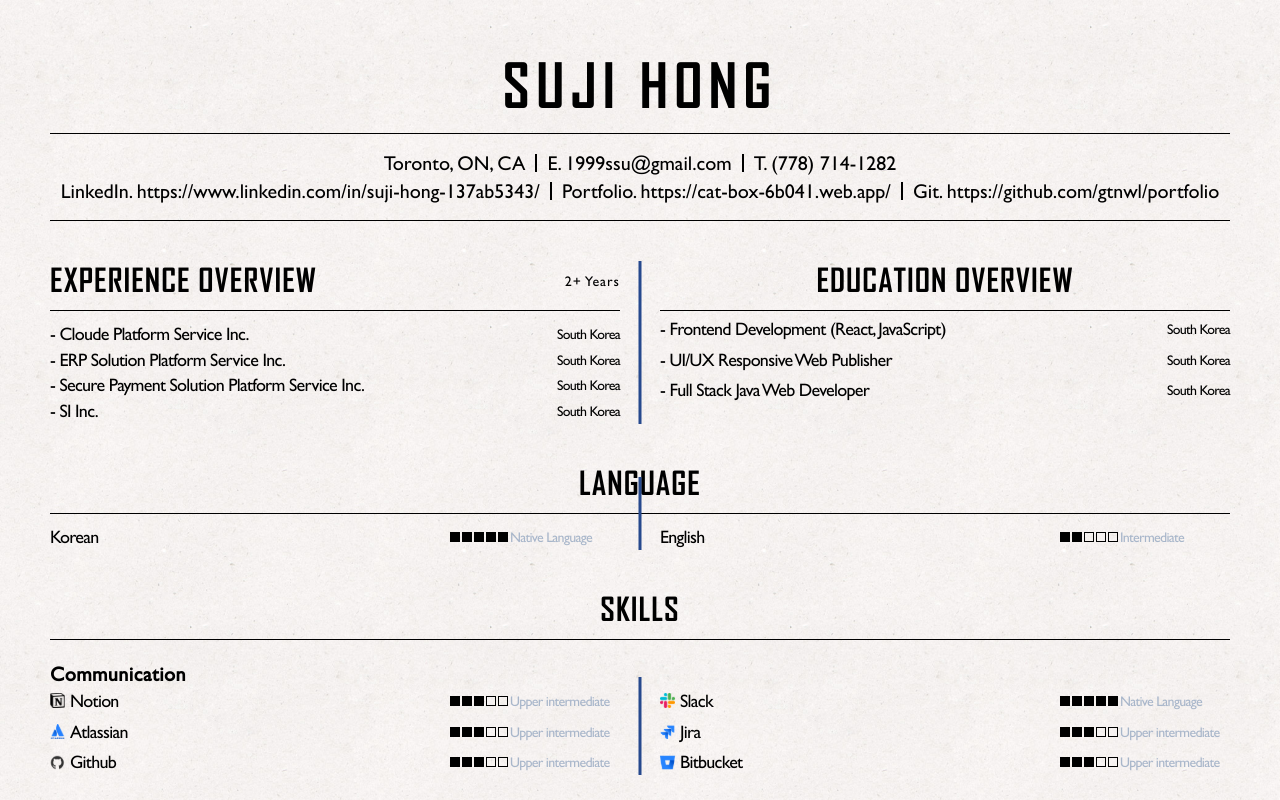
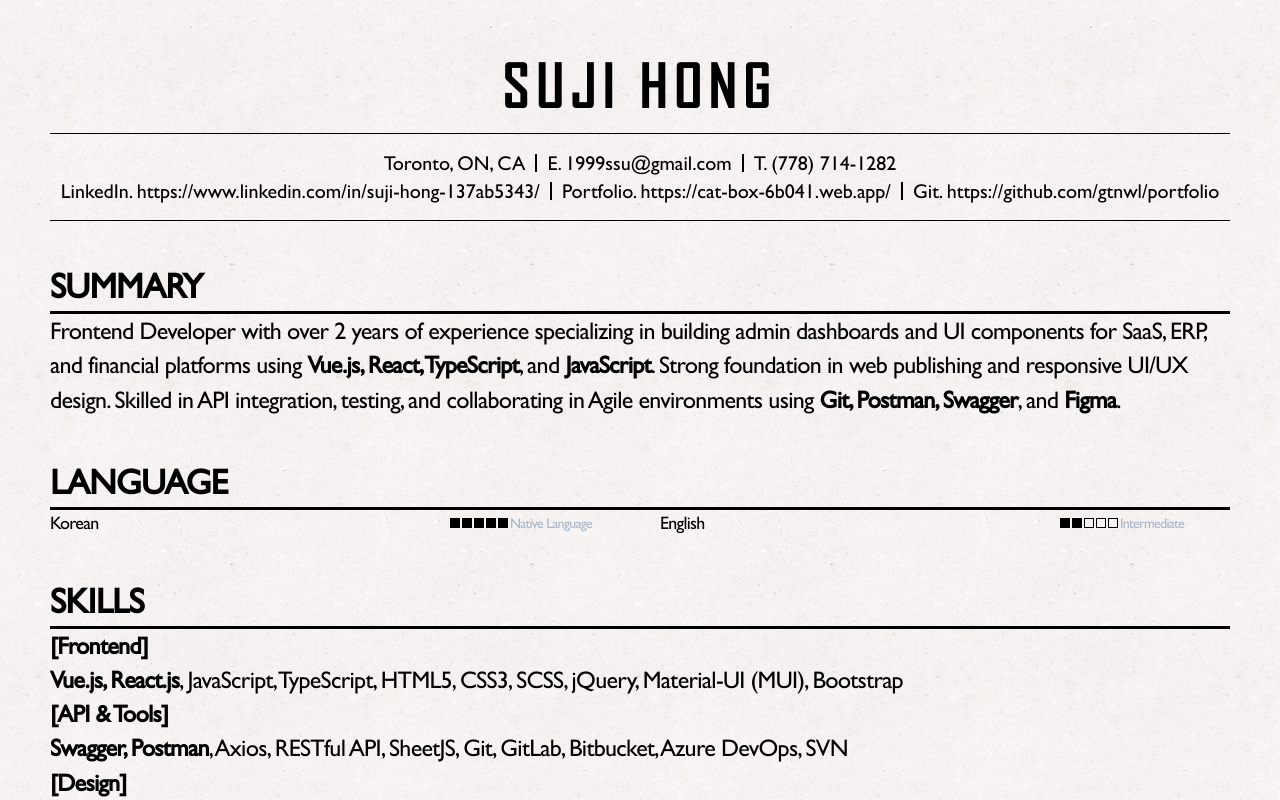
Before and after one commit to gtnwl/portfolio, a React (Create React App) app: page /portfolio/projects in a window 1280 px wide. Built offline with nearby package versions, Linux system fonts and the light colour scheme.

Commit message:
edit: resume css, layout

```diff
--- a/src/App.js
+++ b/src/App.js
@@ -18,7 +18,6 @@ const App = () => {
                   element={
                     <>
                       <RESUME />
-                      <RESUMEDETIAL />
                     </>
                   }
                 />
--- a/src/html/Resume.js
+++ b/src/html/Resume.js
@@ -39,62 +39,23 @@ const Resume = () => {
 
   return (
     <div className="resume">
-      <div className="overview flex-row border-center gap40">
-        <ul className="left flex-column flex_1">
-          <li>
-            <p className="title title_small_v1 flex-row space-between align-items-center">
-              EXPERIENCE OVERVIEW <span className="text text_v7">2+ Years</span>
+      <div className="flex-column">
+        <h3 className="sub_title bB bBBold">SUMMARY</h3>
+        <p className="text">
+          Frontend Developer with over 2 years of experience specializing in
+          building admin dashboards and UI components for SaaS, ERP, and
+          financial platforms using{" "}
+          <span className="text text_point">Vue.js, React, TypeScript</span>,
+          and <span className="text text_point">JavaScript</span>. Strong
+          foundation in web publishing and responsive UI/UX design. Skilled in
+          API integration, testing, and collaborating in Agile environments
+          using <span className="text text_point">Git, Postman, Swagger</span>,
+          and <span className="text text_point">Figma</span>.
         </p>
-          </li>
-          <li className="mT10">
-            <p className="flex-row space-between align-items-center text_v5">
-              - Cloude Platform Service Inc.
-              <span className="text text_v7">South Korea</span>
-            </p>
-          </li>
-          <li>
-            <p className="flex-row space-between align-items-center text_v5">
-              - ERP Solution Platform Service Inc.
-              <span className="text text_v7">South Korea</span>
-            </p>
-          </li>
-          <li>
-            <p className="flex-row space-between align-items-center text_v5">
-              - Secure Payment Solution Platform Service Inc.
-              <span className="text text_v7">South Korea</span>
-            </p>
-          </li>
-          <li>
-            <p className="flex-row space-between align-items-center text_v5">
-              - SI Inc. <span className="text text_v7">South Korea</span>
-            </p>
-          </li>
-        </ul>
-        <ul className="right flex-column gap5 flex_1 ">
-          <li className="title title_small_v1"> EDUCATION OVERVIEW</li>
-          <li>
-            <p className="flex-row space-between align-items-center text_v5">
-              - Frontend Development (React, JavaScript)
-              <span className="text text_v7">South Korea</span>
-            </p>
-          </li>
-          <li>
-            <p className="flex-row space-between align-items-center text_v5">
-              - UI/UX Responsive Web Publisher
-              <span className="text text_v7">South Korea</span>
-            </p>
-          </li>
-          <li>
-            <p className="flex-row space-between align-items-center text_v5">
-              - Full Stack Java Web Developer
-              <span className="text text_v7">South Korea</span>
-            </p>
-          </li>
-        </ul>
       </div>
-      <div className="language ">
-        <p className="title title_small_v1">LANGUAGE</p>
-        <div className="flex-row border-center gap40">
+      <div>
+        <h3 className="sub_title bB bBBold">LANGUAGE</h3>
+        <div className="flex-row gap40">
           <ul className="left flex-column gap5 flex_1">
             <li className="flex-row space-between align-items-center">
               <p className="text_v5">Korean</p>
@@ -109,250 +70,205 @@ const Resume = () => {
           </ul>
         </div>
       </div>
-      <div className="skills flex-column gap20">
-        <p className="title title_small_v1">SKILLS</p>
-        <div className="commu ">
-          <p className="text_v4Bold">Communication</p>
-          <div className="flex-row border-center gap40">
-            <ul className="left flex-column gap5 flex_1">
-              <li className="flex-row space-between align-items-center">
-                <p className="text_v5 flex-row align-items-center ">
-                  <i className="icon icon_notion">
-                    <em className="hidden">notion</em>
-                  </i>
-                  Notion
+      <div className="flex-column">
+        <h3 className="sub_title bB bBBold">SKILLS</h3>
+        <div className="text">
+          <p className="text text_point">[Frontend]</p>
+          <p>
+            <span className="text text_point">Vue.js, React.js</span>,
+            JavaScript, TypeScript, HTML5, CSS3, SCSS, jQuery, Material-UI
+            (MUI), Bootstrap
           </p>
-                <BoxContainer type="C" />
-              </li>
-              <li className="flex-row space-between align-items-center">
-                <p className="text_v5 flex-row align-items-center ">
-                  <i className="icon icon_atl">
-                    <em className="hidden">atl</em>
-                  </i>
-                  Atlassian
+        </div>
+        <div className="text">
+          <p className="text text_point">[API & Tools]</p>
+          <p>
+            <span className="text text_point">Swagger, Postman</span>, Axios,
+            RESTful API, SheetJS, Git, GitLab, Bitbucket, Azure DevOps, SVN
           </p>
-                <BoxContainer type="C" />
-              </li>
-              <li className="flex-row space-between align-items-center">
-                <p className="text_v5 flex-row align-items-center ">
-                  <i className="icon icon_git">
-                    <em className="hidden">git</em>
-                  </i>
-                  Github
+        </div>
+        <div className="text">
+          <p className="text text_point">[Design]</p>
+          <p>
+            <span className="text text_point">Figma</span>, Adobe Photoshop,
+            Adobe Illustrator
           </p>
-                <BoxContainer type="C" />
-              </li>
-            </ul>
-            <ul className="right flex-column gap5 flex_1">
-              <li className=" flex-row space-between align-items-center">
-                <p className="text_v5 flex-row align-items-center ">
-                  <i className="icon icon_slack">
-                    <em className="hidden">slack</em>
-                  </i>
-                  Slack
-                </p>
-                <BoxContainer type="A" />
-              </li>
-              <li className="flex-row space-between align-items-center">
-                <p className="text_v5 flex-row align-items-center ">
-                  <i className="icon icon_jira">
-                    <em className="hidden">jira</em>
-                  </i>
-                  Jira
-                </p>
-                <BoxContainer type="C" />
-              </li>
-              <li className="flex-row space-between align-items-center">
-                <p className="text_v5 flex-row align-items-center ">
-                  <i className="icon icon_bit">
-                    <em className="hidden">bit</em>
-                  </i>
-                  Bitbucket
-                </p>
-                <BoxContainer type="C" />
-              </li>
-            </ul>
+        </div>
+        <div className="text">
+          <p className="text text_point">[Collaboration]</p>
+          <p>Jira, Slack, Notion, Confluence, Atlassian</p>
+        </div>
+        <div className="text">
+          <p className="text text_point">[Others]</p>
+          <p>Excel, PowerPoint, Word</p>
         </div>
       </div>
-        <div className="teach ">
-          <p className="text_v4Bold">Teach Stack</p>
-          <div className="flex-row border-center gap40">
-            <ul className="left flex-column gap5 flex_1">
-              <li className="flex-row space-between align-items-center">
-                <p className="text_v5 flex-row align-items-center ">
-                  <i className="icon icon_react">
-                    <em className="hidden">react</em>
-                  </i>
-                  React
+      <div className="flex-column">
+        <h3 className="sub_title bB bBBold">EXPERIENCE</h3>
+        <div className="pT20">
+          <div className="flex-row space-between pB10">
+            <p className="text text_point">
+              [OKESTRO Inc. (Cloud Platform Service)]
             </p>
-                <BoxContainer type="D" />
-              </li>
-              <li className="flex-row space-between align-items-center">
-                <p className="text_v5 flex-row align-items-center ">
-                  <i className="icon icon_js">
-                    <em className="hidden">js</em>
-                  </i>
-                  JavaScript
+            <p className="text text_v3 text_point">South Korea</p>
+          </div>
+          <div className="flex-row ">
+            <p className="flex_1 text flex-column">
+              Frontend Developer (Junior)
+              <span className="fontItalic">09/2023 - 12/2024</span>
             </p>
-                <BoxContainer type="C" />
-              </li>
-              <li className="flex-row space-between align-items-center">
-                <p className="text_v5 flex-row align-items-center ">
-                  <i className="icon icon_html">
-                    <em className="hidden">html</em>
-                  </i>
-                  HTML5
+            <p className="flex_1 text text_heightNormal text_spacingNormal text_spacingNormal">
+              <span className="text text_point">
+                Designed and implemented volume backup/schedule features
+              </span>{" "}
+              on an admin dashboard using{" "}
+              <span className="text text_point">Vue 3</span> and{" "}
+              <span className="text text_point">TypeScript</span>, enhancing
+              user control over deleted volume restoration and backup
+              scheduling. Enabled Excel data export with{" "}
+              <span className="text text_point">SheetJS</span>, allowing full
+              resource data export.{" "}
+              <span className="text text_point">
+                Improved internal system UIs
+              </span>{" "}
+              for <span className="text text_point">Hana Bank</span> and{" "}
+              <span className="text text_point">
+                Korea Credit Information Services
+              </span>
+              , implemented <span className="text text_point">Chart.js</span>{" "}
+              visualizations and full{" "}
+              <span className="text text_point">CRUD dashboards</span>,
+              increasing internal workflow efficiency.
             </p>
-                <BoxContainer type="A" />
-              </li>
-              <li className=" flex-row space-between align-items-center">
-                <p className="text_v5 flex-row align-items-center ">
-                  <i className="icon icon_scss">
-                    <em className="hidden">scss</em>
-                  </i>
-                  SCSS
-                </p>
-                <BoxContainer type="C" />
-              </li>
-              <li className="flex-row space-between align-items-center">
-                <p className="text_v5 flex-row align-items-center ">
-                  <i className="icon icon_axios">
-                    <em className="hidden">axios</em>
-                  </i>
-                  Axios
-                </p>
-                <BoxContainer type="C" />
-              </li>
-              <li className="flex-row space-between align-items-center">
-                <p className="text_v5 flex-row align-items-center ">
-                  <i className="icon icon_swagger">
-                    <em className="hidden">swagger</em>
-                  </i>
-                  Swagger
-                </p>
-                <BoxContainer type="B" />
-              </li>
-            </ul>
-            <ul className="right flex-column gap5 flex_1">
-              <li className=" flex-row space-between align-items-center">
-                <p className="text_v5 flex-row align-items-center ">
-                  <i className="icon icon_vue">
-                    <em className="hidden">vue</em>
-                  </i>
-                  Vue
-                </p>
-                <BoxContainer type="C" />
-              </li>
-              <li className="flex-row space-between align-items-center">
-                <p className="text_v5 flex-row align-items-center ">
-                  <i className="icon icon_ts">
-                    <em className="hidden">ts</em>
-                  </i>
-                  TypeScript
-                </p>
-                <BoxContainer type="C" />
-              </li>
-              <li className="flex-row space-between align-items-center">
-                <p className="text_v5 flex-row align-items-center ">
-                  <i className="icon icon_css">
-                    <em className="hidden">css</em>
-                  </i>
-                  CSS
-                </p>
-                <BoxContainer type="A" />
-              </li>
-              <li className="flex-row space-between align-items-center">
-                <p className="text_v5 flex-row align-items-center ">
-                  <i className="icon icon_mui">
-                    <em className="hidden">mui</em>
-                  </i>
-                  Material-UI(MUI)
-                </p>
-                <BoxContainer type="C" />
-              </li>
-              <li className="flex-row space-between align-items-center">
-                <p className="text_v5 flex-row align-items-center ">
-                  <i className="icon icon_post">
-                    <em className="hidden">post</em>
-                  </i>
-                  Postman
-                </p>
-                <BoxContainer type="C" />
-              </li>
-            </ul>
           </div>
         </div>
-        <div className="design ">
-          <div className="flex-row border-center gap40">
-            <ul className="left flex-column gap5 flex_1">
-              <li className="text_v4Bold">Design - UI/UX</li>
-              <li className="flex-row space-between align-items-center">
-                <p className="text_v5 flex-row align-items-center ">
-                  <i className="icon icon_figma">
-                    <em className="hidden">figma</em>
-                  </i>
-                  Figma
+        <div className="pT50">
+          <div className="flex-row space-between pB10">
+            <p className="text text_point">
+              [ECREMMOCE Inc. (ERP Solution Platform)]
             </p>
-                <BoxContainer type="B" />
-              </li>
-            </ul>
-            <ul className="right flex-column gap5 flex_1">
-              <li className="text_v4Bold">Design -Graphic</li>
-              <li className=" flex-row space-between align-items-center">
-                <p className="text_v5 flex-row align-items-center ">
-                  <i className="icon icon_ps">
-                    <em className="hidden">ps</em>
-                  </i>
-                  Adobe Photoshop
+            <p className="text text_v3 text_point">South Korea</p>
+          </div>
+          <div className="flex-row">
+            <p className="flex_1 text flex-column">
+              Frontend Developer (Junior)
+              <span className="fontItalic">03/2023 - 06/2023</span>
             </p>
-                <BoxContainer type="D" />
-              </li>
-              <li className="flex-row space-between align-items-center">
-                <p className="text_v5 flex-row align-items-center ">
-                  <i className="icon icon_ai">
-                    <em className="hidden">ai</em>
-                  </i>
-                  Adobe illustrator
+            <p className="flex_1 text text_heightNormal text_spacingNormal">
+              Developed React-based admin UI in a{" "}
+              <span className="text text_point">
+                Micro Frontend Architecture (MFA)
+              </span>{" "}
+              environment using{" "}
+              <span className="text text_point">Swagger, MUI</span>, and{" "}
+              <span className="text text_point">Bootstrap</span>. Contributed to
+              the launch of cbec.acsell.ai, integrating APIs and managing
+              deployment via Azure DevOps.
             </p>
-                <BoxContainer type="D" />
-              </li>
-            </ul>
           </div>
         </div>
-        <div className="oa ">
-          <p className="text_v4Bold">OA</p>
-          <div className="flex-row border-center gap40">
-            <ul className="left flex-column gap5 flex_1">
-              <li className="flex-row space-between align-items-center">
-                <p className="text_v5 flex-row align-items-center ">
-                  <i className="icon icon_word">
-                    <em className="hidden">word</em>
-                  </i>
-                  Word
+        <div className="pT50">
+          <div className="flex-row space-between pB10">
+            <p className="text text_point">
+              [ZIKPAY Inc. (Secure Payment Platform)]
             </p>
-                <BoxContainer type="B" />
-              </li>
-              <li className="flex-row space-between align-items-center">
-                <p className="text_v5 flex-row align-items-center ">
-                  <i className="icon icon_point">
-                    <em className="hidden">point</em>
-                  </i>
-                  Power Point
+            <p className="text text_v3 text_point">South Korea</p>
+          </div>
+          <div className="flex-row">
+            <p className="flex_1 text flex-column">
+              Web Publisher
+              <span className="fontItalic">10/2022 - 02/2023</span>
             </p>
-                <BoxContainer type="C" />
-              </li>
-            </ul>
-            <ul className="right flex-column gap5 flex_1">
-              <li className=" flex-row space-between align-items-center">
-                <p className="text_v5 flex-row align-items-center ">
-                  <i className="icon icon_excel">
-                    <em className="hidden">excel</em>
-                  </i>
-                  Excel
+            <p className="flex_1 text text_heightNormal text_spacingNormal">
+              Developed admin UI with{" "}
+              <span className="text text_point">HTML/CSS/JS/jQuery</span>,
+              worked with <span className="text text_point">Thymeleaf</span>
+              for templating. Performed{" "}
+              <span className="text text_point">cross-browser testing</span> and
+              Git-based branch management. Participated in launching zikpay.com.
             </p>
-                <BoxContainer type="C" />
-              </li>
-            </ul>
+          </div>
+        </div>
+        <div className="pT50">
+          <div className="flex-row space-between pB10">
+            <p className="text text_point">[EZEN Inc. (SI Projects)]</p>
+            <p className="text text_v3 text_point">South Korea</p>
+          </div>
+          <div className="flex-row">
+            <p className="flex_1 text flex-column">
+              Web Publisher
+              <span className="fontItalic">05/2022 - 09/2022</span>
+            </p>
+            <p className="flex_1 text text_heightNormal text_spacingNormal">
+              Created responsive, accessible websites using{" "}
+              <span className="text text_point">HTML, CSS, JavaScript</span>,
+              and <span className="text text_point">SCSS</span>. Managed styles
+              with <span className="text text_point">Gulp</span>, version
+              control with <span className="text text_point">SVN</span> and{" "}
+              <span className="text text_point">Git.</span>
+            </p>
+          </div>
+        </div>
+      </div>
+
+      <div className="flex-column">
+        <h3 className="sub_title bB bBBold">EDUCATION & TRAINING</h3>
+        <div className="pT20">
+          <div className="flex-row space-between pB10">
+            <p className="text text_point">[IZEN Academy Deduction]</p>
+            <p className="text text_v3 text_point">South Korea</p>
+          </div>
+          <div className="flex-row ">
+            <p className="flex_1 text flex-column">
+              Frontend Developer (React, JavaScript)
+              <span className="fontItalic">07/2023 - 09/2023</span>
+            </p>
+            <p className="flex_1 text text_heightNormal text_spacingNormal">
+              Built interactive UIs with{" "}
+              <span className="text text_point">
+                JavaScript class-based OOP
+              </span>
+              (Object-Oriented Programming) and{" "}
+              <span className="text text_point">GSAP</span>(GreenSock Animation
+              Platform) animations. Followed{" "}
+              <span className="text text_point">KWCAG</span>(Korea Web Content
+              Accessibility Guidelines) web accessibility guidelines and
+              responsive design principles.
+            </p>
+          </div>
+        </div>
+        <div className="pT50">
+          <div className="flex-row space-between pB10">
+            <p className="text text_point">[Green Computer Academy]</p>
+            <p className="text text_v3 text_point">South Korea</p>
+          </div>
+          <div className="flex-row">
+            <p className="flex_1 text flex-column">
+              UI/UX Responsive Web Publisher
+              <span className="fontItalic">12/2021 - 04/2022</span>
+            </p>
+            <p className="flex_1 text text_heightNormal text_spacingNormal">
+              Learned core React concepts,{" "}
+              <span className="text text_point">Redux, React Router</span>, and
+              server communication.
+            </p>
+          </div>
+        </div>
+        <div className="pT50">
+          <div className="flex-row space-between pB10">
+            <p className="text text_point">[BITCAMP]</p>
+            <p className="text text_v3 text_point">South Korea</p>
+          </div>
+          <div className="flex-row">
+            <p className="flex_1 text flex-column">
+              UI/UX Responsive Web Publisher
+              <span className="fontItalic">12/2019 - 06/2020</span>
+            </p>
+            <p className="flex_1 text text_heightNormal text_spacingNormal">
+              Focused on Java/JS-based web backend and frontend with{" "}
+              <span className="text text_point">RESTful API</span>
+              integration.
+            </p>
           </div>
         </div>
       </div>
--- a/src/resources/sass/common.scss
+++ b/src/resources/sass/common.scss
@@ -180,6 +180,9 @@ a {
 .textCenter {
   text-align: center;
 }
+.fontItalic {
+  font-style: italic;
+}
 .fontSize22 {
   line-height: normal;
   font-size: 22px;
@@ -194,6 +197,9 @@ a {
 //border
 .bB {
   border-bottom: solid 1px black;
+}
+.bBBold {
+  border-width: 3px;
 }
 /*상단영역 시작*/
 
--- a/src/resources/sass/component.scss
+++ b/src/resources/sass/component.scss
@@ -68,7 +68,7 @@
   }
 }
 .sub_title {
-  font-size: 64px;
+  font-size: 35px;
 }
 .textWrap {
   display: flex;
@@ -90,7 +90,6 @@
   color: black;
   font-family: $gillsans;
   &_point {
-    color: $point-color;
     font-weight: bold;
   }
   &_v3 {
@@ -127,6 +126,12 @@
   &_v8 {
     font-size: 12px;
     line-height: normal;
+  }
+  &_heightNormal {
+    line-height: normal;
+  }
+  &_spacingNormal {
+    letter-spacing: normal;
   }
 }
 .underline {
```
Lines whose indentation alone changed are shown as unchanged.
